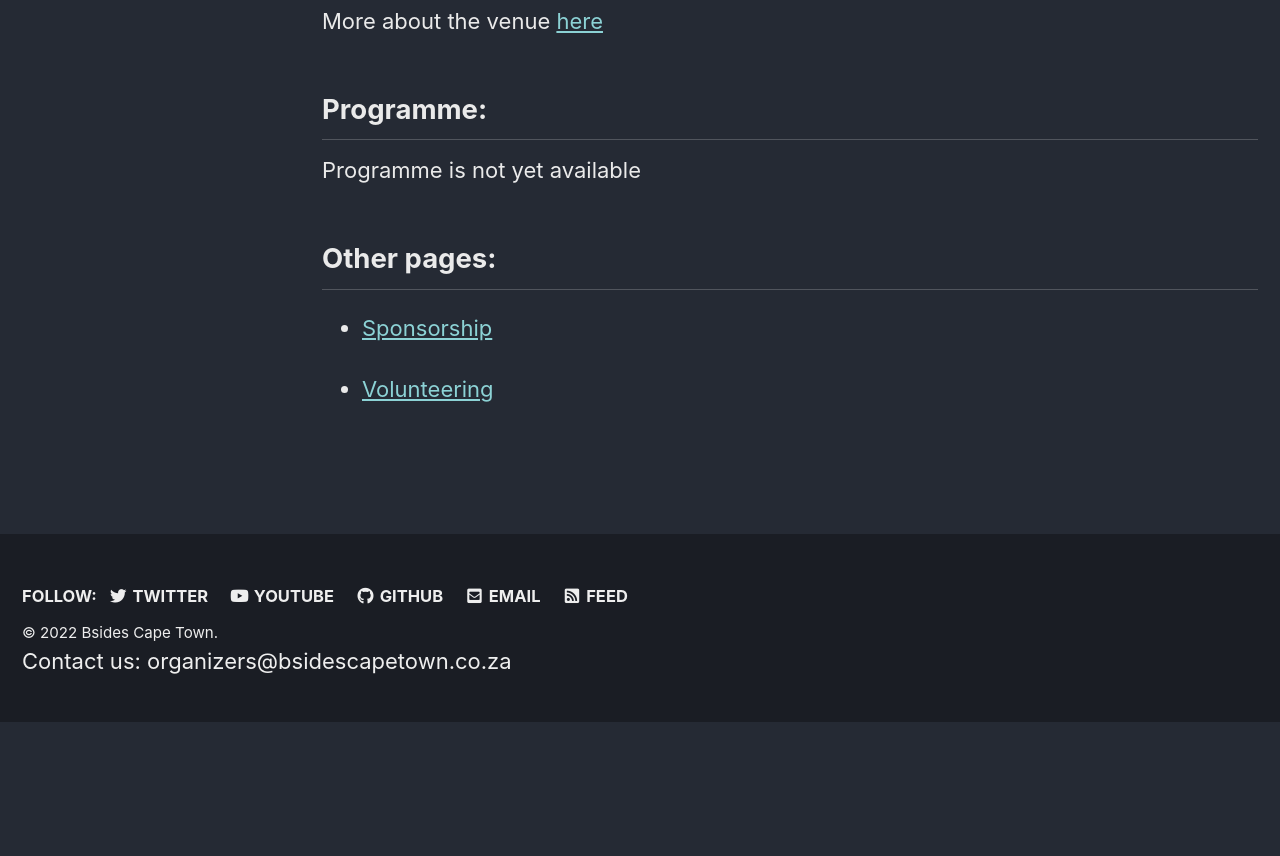
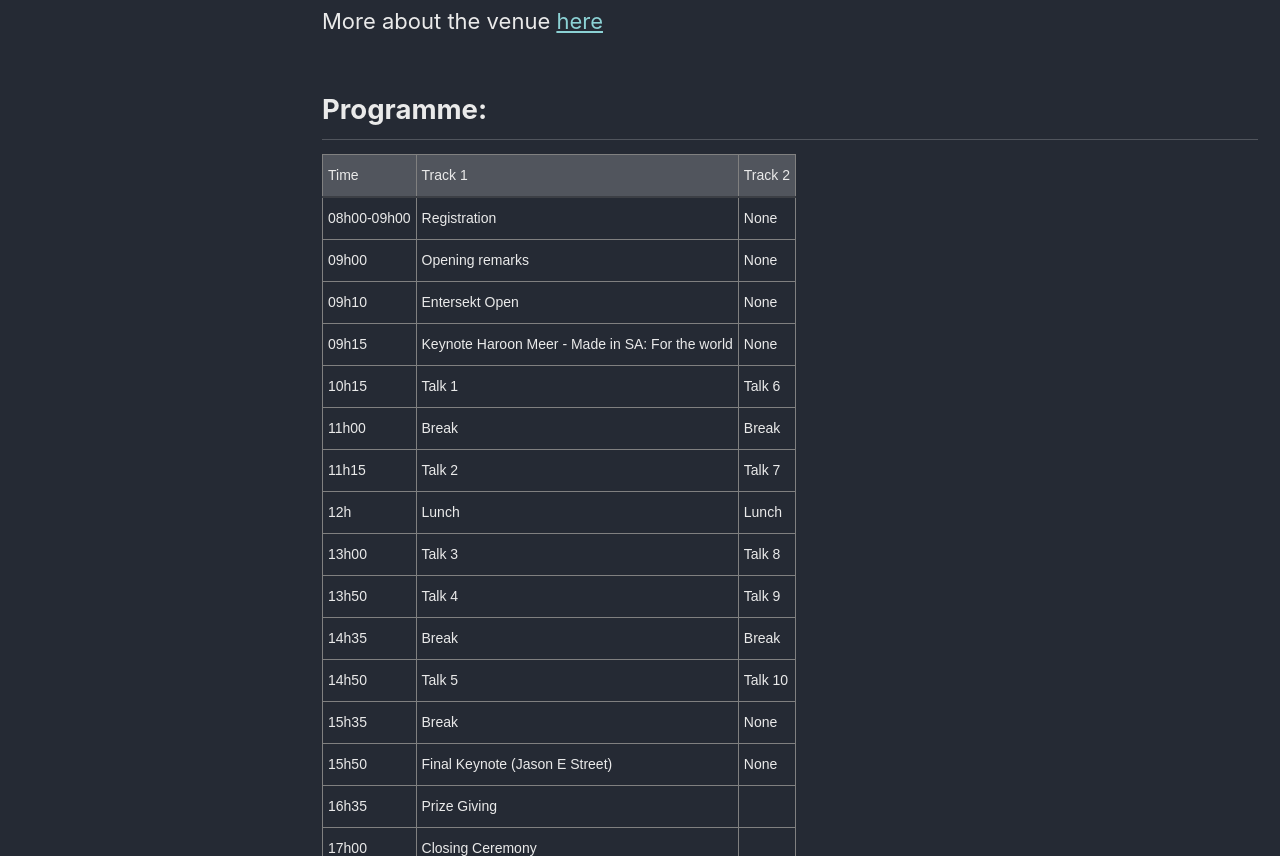
Before and after one commit to bsidescapetown/bsidescapetown.github.io, a Jekyll site: the page built from _pages/bsides-conf/2022.md, in a window 1280 px wide, cut to the strip 1740-2596 px from the top of the page. Built offline with Jekyll 4.4.1, drawn with Linux system fonts in a browser that asks for light colours; cached includes are drawn as plain includes; comment, search, counter and statistics services are not loaded; before the commit the page ends 2462 px from its top, so only the background shows below that.

Commit message:
Initial programme

```diff
--- a/_pages/bsides-conf/2022.md
+++ b/_pages/bsides-conf/2022.md
@@ -33,8 +33,110 @@ The Old Biscuit Mill Conference and Events Venue:
 More about the venue [here]({{ site.baseurl }}{% link _pages/bsides-conf/2022-location.md %})
 
 ## Programme:
-Programme is not yet available
-
+<style type="text/css">
+.tg  {border-collapse:collapse;border-spacing:0;}
+.tg td{border-color:black;border-style:solid;border-width:1px;font-family:Arial, sans-serif;font-size:14px;
+  overflow:hidden;padding:10px 5px;word-break:normal;}
+.tg th{border-color:black;border-style:solid;border-width:1px;font-family:Arial, sans-serif;font-size:14px;
+  font-weight:normal;overflow:hidden;padding:10px 5px;word-break:normal;}
+.tg .tg-0pky{border-color:inherit;text-align:left;vertical-align:top}
+</style>
+<table class="tg">
+<thead>
+  <tr>
+    <th class="tg-0pky">Time<br></th>
+    <th class="tg-0pky">Track 1</th>
+    <th class="tg-0pky">Track 2</th>
+  </tr>
+</thead>
+<tbody>
+  <tr>
+    <td class="tg-0pky">08h00-09h00</td>
+    <td class="tg-0pky">Registration</td>
+    <td class="tg-0pky">None</td>
+  </tr>
+  <tr>
+    <td class="tg-0pky">09h00</td>
+    <td class="tg-0pky">Opening remarks</td>
+    <td class="tg-0pky">None</td>
+  </tr>
+  <tr>
+    <td class="tg-0pky">09h10</td>
+    <td class="tg-0pky">Entersekt Open</td>
+    <td class="tg-0pky">None</td>
+  </tr>
+  <tr>
+    <td class="tg-0pky">09h15</td>
+    <td class="tg-0pky">Keynote Haroon Meer - Made in SA: For the world</td>
+    <td class="tg-0pky">None</td>
+  </tr>
+  <tr>
+    <td class="tg-0pky">10h15 </td>
+    <td class="tg-0pky">Talk 1</td>
+    <td class="tg-0pky">Talk 6</td>
+  </tr>
+  <tr>
+    <td class="tg-0pky">11h00</td>
+    <td class="tg-0pky">Break</td>
+    <td class="tg-0pky">Break</td>
+  </tr>
+  <tr>
+    <td class="tg-0pky">11h15 </td>
+    <td class="tg-0pky">Talk 2</td>
+    <td class="tg-0pky">Talk 7</td>
+  </tr>
+  <tr>
+    <td class="tg-0pky">12h</td>
+    <td class="tg-0pky">Lunch</td>
+    <td class="tg-0pky">Lunch</td>
+  </tr>
+  <tr>
+    <td class="tg-0pky">13h00</td>
+    <td class="tg-0pky">Talk 3</td>
+    <td class="tg-0pky">Talk 8</td>
+  </tr>
+  <tr>
+    <td class="tg-0pky">13h50 </td>
+    <td class="tg-0pky">Talk 4</td>
+    <td class="tg-0pky">Talk 9</td>
+  </tr>
+  <tr>
+    <td class="tg-0pky">14h35</td>
+    <td class="tg-0pky">Break</td>
+    <td class="tg-0pky">Break</td>
+  </tr>
+  <tr>
+    <td class="tg-0pky">14h50 </td>
+    <td class="tg-0pky">Talk 5</td>
+    <td class="tg-0pky">Talk 10</td>
+  </tr>
+  <tr>
+    <td class="tg-0pky">15h35</td>
+    <td class="tg-0pky">Break</td>
+    <td class="tg-0pky">None</td>
+  </tr>
+  <tr>
+    <td class="tg-0pky">15h50</td>
+    <td class="tg-0pky">Final Keynote (Jason E Street)</td>
+    <td class="tg-0pky">None</td>
+  </tr>
+  <tr>
+    <td class="tg-0pky">16h35</td>
+    <td class="tg-0pky">Prize Giving</td>
+    <td class="tg-0pky"></td>
+  </tr>
+  <tr>
+    <td class="tg-0pky">17h00</td>
+    <td class="tg-0pky">Closing Ceremony</td>
+    <td class="tg-0pky"></td>
+  </tr>
+  <tr>
+    <td class="tg-0pky"></td>
+    <td class="tg-0pky">AFTER PARTY</td>
+    <td class="tg-0pky"></td>
+  </tr>
+</tbody>
+</table>
 
 ## Other pages:
 
```
